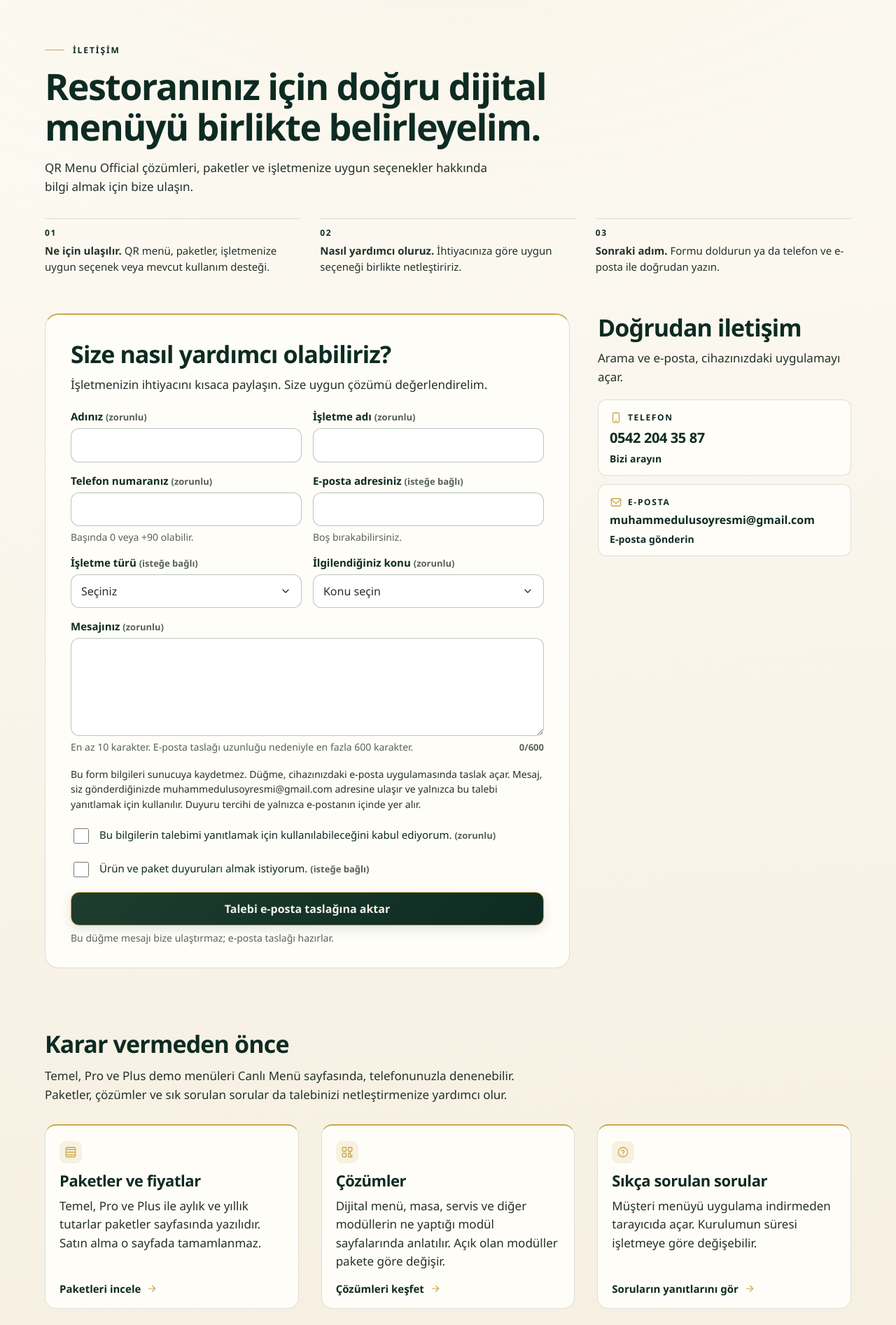
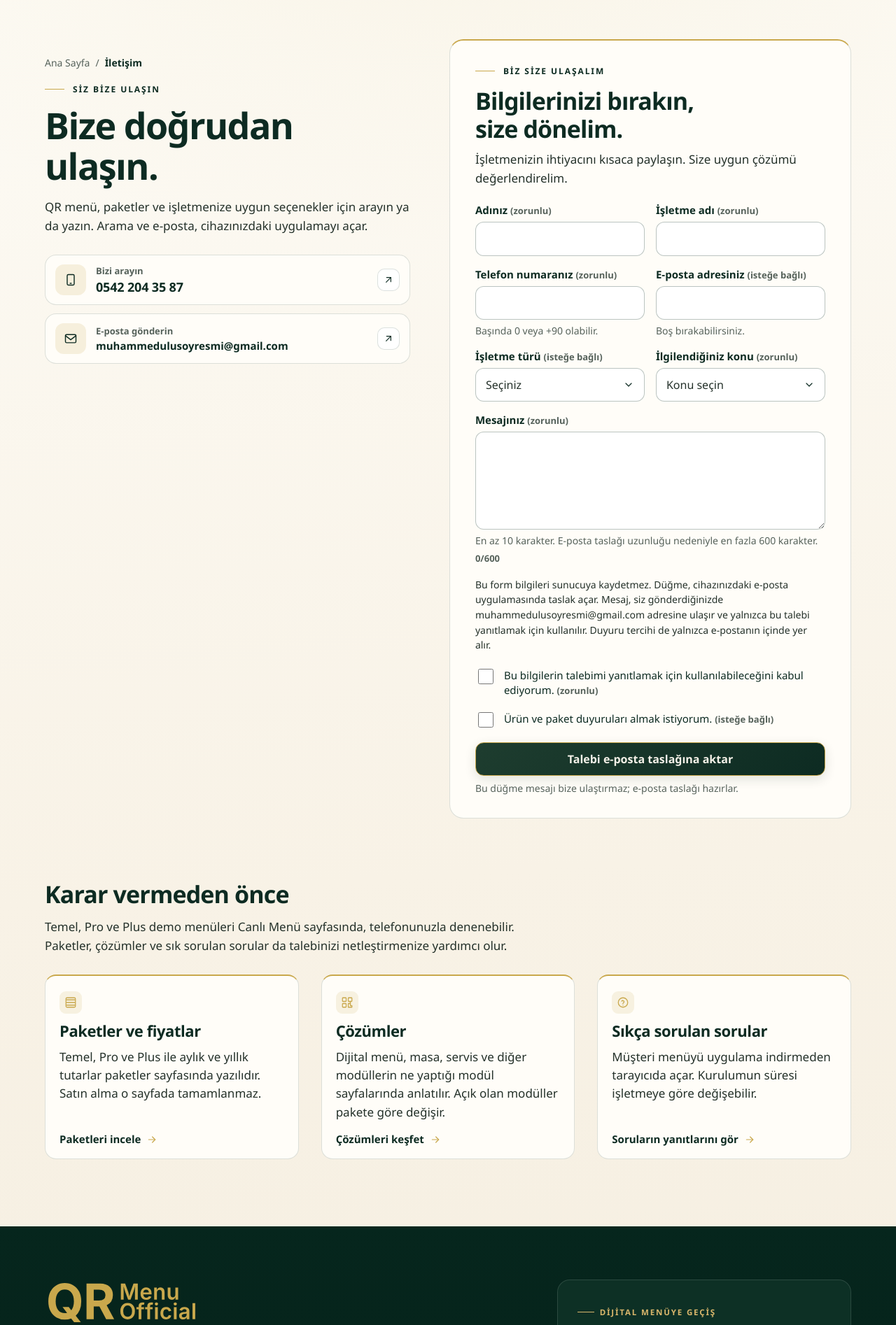
Before and after one commit to mamibeyinizz/anasite, a PHP site: page /iletisim/ in a window 1280 px wide. Shown: the part 77-1971 px from the top of the page at 70% size. Run offline with PHP 8.4, Linux system fonts and the light colour scheme.

Commit message:
İletişim: sol 'Siz bize ulaşın' kanalları, sağ 'Biz size ulaşalım' formu
Hero + yinelenen aside kaldırıldı, tek iki sütunlu düzen; kanal kartları ikon+ok;
mevcut alt çizgiler kaldırıldı (CLAUDE.md).

Co-Authored-By: Claude Sonnet 5.5 <noreply@anthropic.com>
Claude-Session: https://claude.ai/code/session_01FBw9rRh5S5CAuzAUpCc4cQ

```diff
--- a/iletisim/iletisim.css
+++ b/iletisim/iletisim.css
@@ -127,7 +127,6 @@ body.qrmo-contact-page {
 
 .qrmo-contact-lead,
 .qrmo-contact-form-lead,
-.qrmo-contact-aside-lead,
 .qrmo-contact-guide-lead {
   color: var(--qc-text);
   font-size: 16px;
@@ -139,66 +138,10 @@ body.qrmo-contact-page {
   margin-top: 16px;
 }
 
-.qrmo-contact-textlink {
-  display: inline-flex;
-  align-items: center;
-  min-height: 44px;
-  color: var(--qc-green-dark);
-  font-size: 15px;
-  font-weight: 700;
-  line-height: 1.3;
-  text-decoration: underline;
-  text-decoration-color: var(--qc-gold);
-  text-decoration-thickness: 2px;
-  text-underline-offset: 4px;
-}
-
-.qrmo-contact-textlink:hover {
-  text-decoration-color: var(--qc-green-dark);
-}
-
-/* ---------- hero ---------- */
-
-.qrmo-contact-hero {
-  padding: 40px 0 8px;
-}
-
-.qrmo-contact-steps {
-  display: grid;
-  gap: 16px;
-  margin-top: 28px;
-}
-
-.qrmo-contact-steps li {
-  padding-top: 12px;
-  border-top: 1px solid var(--qc-line);
-}
-
-.qrmo-contact-step-no {
-  display: block;
-  margin-bottom: 6px;
-  color: var(--qc-green-dark);
-  font-size: 12px;
-  font-weight: 800;
-  letter-spacing: 0.14em;
-  line-height: 1.3;
-}
-
-.qrmo-contact-steps p {
-  max-width: 36em;
-  color: var(--qc-text);
-  font-size: 15px;
-  line-height: 1.5;
-}
-
-.qrmo-contact-steps strong {
-  font-weight: 700;
-}
-
 /* ---------- talep ---------- */
 
 .qrmo-contact-request {
-  padding: 36px 0 8px;
+  padding: 28px 0 8px;
 }
 
 #talep,
@@ -244,6 +187,7 @@ body.qrmo-contact-page {
 .qrmo-contact-noscript a {
   color: var(--qc-green-dark);
   font-weight: 700;
+  text-decoration: none;
 }
 
 .qrmo-contact-form {
@@ -431,7 +375,6 @@ body.qrmo-contact-page {
 .qrmo-contact-submit,
 .qrmo-contact-copy,
 .qrmo-contact-channel,
-.qrmo-contact-textlink,
 .qrmo-contact-guide-card {
   transition: transform .18s ease, box-shadow .18s ease, background-color .18s ease, border-color .18s ease, color .18s ease, text-decoration-color .18s ease;
 }
@@ -562,86 +505,124 @@ body.qrmo-contact-page {
 
 /* ---------- doğrudan iletişim ---------- */
 
-.qrmo-contact-aside--rail {
-  display: none;
+/* ---------- sol: siz bize ulaşın ---------- */
+
+.qrmo-contact-intro {
+  padding-top: 4px;
 }
 
-.qrmo-contact-aside-lead {
-  margin-top: 10px;
+.qrmo-contact-crumbs {
+  display: flex;
+  align-items: center;
+  gap: 8px;
+  margin: 0 0 8px;
+  color: var(--qc-muted);
+  font-size: 14px;
+  line-height: 1.3;
+}
+
+.qrmo-contact-crumbs a {
+  display: inline-flex;
+  align-items: center;
+  min-height: 44px;
+  color: var(--qc-muted);
+  text-decoration: none;
+}
+
+.qrmo-contact-crumbs a:hover {
+  color: var(--qc-green-dark);
+}
+
+.qrmo-contact-crumbs [aria-current] {
+  color: var(--qc-green-dark);
+  font-weight: 700;
 }
 
 .qrmo-contact-channels {
   display: grid;
   gap: 12px;
-  margin-top: 18px;
+  margin-top: 28px;
+  max-width: 34rem;
 }
 
 .qrmo-contact-channel {
   display: flex;
-  flex-direction: column;
-  gap: 6px;
-  min-height: 44px;
-  padding: 16px 16px 14px;
+  align-items: center;
+  gap: 14px;
+  min-height: 72px;
+  padding: 12px 14px;
   color: inherit;
   text-decoration: none;
   background: var(--qc-paper);
   border: 1px solid var(--qc-line);
+  border-radius: 16px;
+}
+
+.qrmo-contact-channel:hover {
+  background: #fff;
+  border-color: var(--qc-gold);
+}
+
+.qrmo-contact-channel-icon {
+  display: inline-flex;
+  width: 44px;
+  height: 44px;
+  flex: 0 0 auto;
+  align-items: center;
+  justify-content: center;
+  color: var(--qc-green-dark);
+  background: rgba(201, 168, 76, .16);
   border-radius: 12px;
 }
 
-.qrmo-contact-channel:hover {
-  background: var(--qc-cream);
-  border-color: var(--qc-gold);
-}
-
-.qrmo-contact-channel:active {
-  background: rgba(13, 43, 34, .04);
+.qrmo-contact-channel-text {
+  display: flex;
+  min-width: 0;
+  flex: 1 1 auto;
+  flex-direction: column;
+  gap: 2px;
 }
 
 .qrmo-contact-channel-kicker {
-  display: inline-flex;
-  align-items: center;
-  gap: 8px;
-  color: var(--qc-green-dark);
-  font-size: 12px;
-  font-weight: 800;
-  letter-spacing: 0.14em;
+  color: var(--qc-muted);
+  font-size: 13px;
+  font-weight: 700;
   line-height: 1.3;
-  text-transform: uppercase;
-}
-
-.qrmo-contact-channel-kicker svg {
-  flex: 0 0 auto;
-  color: var(--qc-gold);
 }
 
 .qrmo-contact-channel-value {
   color: var(--qc-green-dark);
-  font-size: 20px;
+  font-size: 18px;
   font-weight: 700;
-  letter-spacing: -0.02em;
+  letter-spacing: -0.01em;
   line-height: 1.35;
   user-select: text;
 }
 
 .qrmo-contact-channel-value--email {
-  font-size: 16px;
+  font-size: 15px;
   letter-spacing: 0;
   overflow-wrap: anywhere;
-  word-break: break-word;
 }
 
-.qrmo-contact-channel-action {
-  margin-top: 2px;
+.qrmo-contact-channel-arrow {
+  display: inline-flex;
+  width: 32px;
+  height: 32px;
+  flex: 0 0 auto;
+  align-items: center;
+  justify-content: center;
   color: var(--qc-green-dark);
-  font-size: 14px;
-  font-weight: 700;
-  letter-spacing: 0.01em;
-  line-height: 1.3;
+  background: #fff;
+  border: 1px solid var(--qc-line);
+  border-radius: 10px;
+  transition: transform .18s ease, background-color .18s ease, color .18s ease;
 }
 
-.qrmo-contact-channel:hover .qrmo-contact-channel-action {
-  color: var(--qc-green-hover);
+.qrmo-contact-channel:hover .qrmo-contact-channel-arrow {
+  color: var(--qc-cream);
+  background: var(--qc-green-dark);
+  transform: translate(2px, -2px);
 }
 
 /* ---------- karar desteği ---------- */
@@ -745,6 +726,12 @@ body.qrmo-contact-page {
 
 /* ---------- kırılımlar ---------- */
 
+@media (max-width: 420px) {
+  .qrmo-contact-channel-value--email {
+    font-size: 13px;
+  }
+}
+
 @media (max-width: 360px) {
   .qrmo-contact-h1 {
     font-size: 32px;
@@ -776,18 +763,9 @@ body.qrmo-contact-page {
 
   .qrmo-contact-lead,
   .qrmo-contact-form-lead,
-  .qrmo-contact-aside-lead,
   .qrmo-contact-guide-lead,
   .qrmo-contact-guide-list p {
     font-size: 17px;
-  }
-}
-
-@media (min-width: 800px) {
-  .qrmo-contact-steps {
-    grid-template-columns: repeat(3, minmax(0, 1fr));
-    gap: 22px 28px;
-    margin-top: 32px;
   }
 }
 
@@ -796,12 +774,8 @@ body.qrmo-contact-page {
     font-size: 48px;
   }
 
-  .qrmo-contact-hero {
-    padding: 64px 0 8px;
-  }
-
   .qrmo-contact-request {
-    padding: 48px 0 8px;
+    padding: 56px 0 8px;
   }
 
   .qrmo-contact-form-panel {
@@ -815,35 +789,19 @@ body.qrmo-contact-page {
 
 @media (min-width: 1000px) {
   .qrmo-contact-split {
-    grid-template-columns: minmax(0, 1.45fr) minmax(270px, 0.7fr);
-    gap: 40px;
+    grid-template-columns: minmax(0, 1fr) minmax(0, 1.1fr);
+    gap: 56px;
   }
 
-  .qrmo-contact-form-panel {
-    grid-column: 1;
-    grid-row: 1;
-  }
-
-  .qrmo-contact-aside--stack {
-    display: none;
-  }
-
-  .qrmo-contact-aside--rail {
-    display: block;
-    grid-column: 2;
-    grid-row: 1;
+  .qrmo-contact-intro {
+    position: sticky;
+    top: calc(var(--qrmo-gh-h, 94px) + 24px);
+    padding-top: 12px;
   }
 
   .qrmo-contact-guide-list {
     grid-template-columns: repeat(3, minmax(0, 1fr));
     gap: 28px 32px;
-  }
-}
-
-@media (min-width: 1000px) and (min-height: 760px) {
-  .qrmo-contact-aside--rail {
-    position: sticky;
-    top: calc(var(--qrmo-gh-h, 94px) + 16px);
   }
 }
 
@@ -875,10 +833,7 @@ body.qrmo-contact-page button.qrmo-gh-link--pending,
 body.qrmo-contact-page button.qrmo-gf-link-pending,
 body.qrmo-contact-page button.qrmo-gh-d-card--pending {
   cursor: help;
-  text-decoration: underline;
-  text-decoration-style: dashed;
-  text-decoration-color: rgba(201, 168, 76, .85);
-  text-underline-offset: 3px;
+  text-decoration: none;
 }
 
 body.qrmo-contact-page .qrmo-gh-in .qrmo-cta-note {
@@ -907,7 +862,8 @@ body.qrmo-contact-page .qrmo-gf-in .qrmo-cta-note {
   }
 
   .qrmo-contact-submit:hover,
-  .qrmo-contact-submit:active {
+  .qrmo-contact-submit:active,
+  .qrmo-contact-channel:hover .qrmo-contact-channel-arrow {
     transform: none;
   }
 
--- a/iletisim/index.html
+++ b/iletisim/index.html
@@ -191,59 +191,42 @@
 </header>
 <!-- QRMO:HEADER:END -->
 <main class="qrmo-contact" id="icerik">
-  <header class="qrmo-contact-hero">
-    <div class="qrmo-contact-inner">
-      <p class="qrmo-contact-kicker"><span aria-hidden="true"></span>İLETİŞİM</p>
-      <h1 class="qrmo-contact-h1">Restoranınız için doğru dijital menüyü birlikte belirleyelim.</h1>
-      <p class="qrmo-contact-lead">QR Menu Official çözümleri, paketler ve işletmenize uygun seçenekler hakkında bilgi almak için bize ulaşın.</p>
-      <ol class="qrmo-contact-steps">
-        <li>
-          <span class="qrmo-contact-step-no" aria-hidden="true">01</span>
-          <p><strong>Ne için ulaşılır.</strong> QR menü, paketler, işletmenize uygun seçenek veya mevcut kullanım desteği.</p>
-        </li>
-        <li>
-          <span class="qrmo-contact-step-no" aria-hidden="true">02</span>
-          <p><strong>Nasıl yardımcı oluruz.</strong> İhtiyacınıza göre uygun seçeneği birlikte netleştiririz.</p>
-        </li>
-        <li>
-          <span class="qrmo-contact-step-no" aria-hidden="true">03</span>
-          <p><strong>Sonraki adım.</strong> Formu doldurun ya da telefon ve e-posta ile doğrudan yazın.</p>
-        </li>
-      </ol>
-    </div>
-  </header>
-
-  <section class="qrmo-contact-request" aria-label="Talep formu ve doğrudan iletişim">
+  <section class="qrmo-contact-request" aria-label="İletişim">
     <div class="qrmo-contact-inner qrmo-contact-split">
-      <aside class="qrmo-contact-aside qrmo-contact-aside--stack" aria-label="Doğrudan iletişim" data-qrmo-contact-aside="stack">
-        <h2 class="qrmo-contact-h2">Doğrudan iletişim</h2>
-        <p class="qrmo-contact-aside-lead">Arama ve e-posta, cihazınızdaki uygulamayı açar.</p>
+      <div class="qrmo-contact-intro">
+        <nav class="qrmo-contact-crumbs" aria-label="Sayfa yolu">
+          <a href="../">Ana Sayfa</a><span aria-hidden="true">/</span><span aria-current="page">İletişim</span>
+        </nav>
+        <p class="qrmo-contact-kicker"><span aria-hidden="true"></span>SİZ BİZE ULAŞIN</p>
+        <h1 class="qrmo-contact-h1">Bize doğrudan ulaşın.</h1>
+        <p class="qrmo-contact-lead">QR menü, paketler ve işletmenize uygun seçenekler için arayın ya da yazın. Arama ve e-posta, cihazınızdaki uygulamayı açar.</p>
         <ul class="qrmo-contact-channels">
             <li>
               <a class="qrmo-contact-channel" href="tel:+905422043587">
-              <span class="qrmo-contact-channel-kicker">
-                <svg viewBox="0 0 24 24" width="18" height="18" fill="none" stroke="currentColor" stroke-width="1.7" stroke-linecap="round" stroke-linejoin="round" aria-hidden="true" focusable="false"><path d="M8 3h8a2 2 0 0 1 2 2v14a2 2 0 0 1-2 2H8a2 2 0 0 1-2-2V5a2 2 0 0 1 2-2Z"/><path d="M11 18h2"/></svg>
-                Telefon
+                <span class="qrmo-contact-channel-icon" aria-hidden="true"><svg viewBox="0 0 24 24" width="20" height="20" fill="none" stroke="currentColor" stroke-width="1.7" stroke-linecap="round" stroke-linejoin="round" focusable="false"><path d="M8 3h8a2 2 0 0 1 2 2v14a2 2 0 0 1-2 2H8a2 2 0 0 1-2-2V5a2 2 0 0 1 2-2Z"/><path d="M11 18h2"/></svg></span>
+                <span class="qrmo-contact-channel-text">
+                  <span class="qrmo-contact-channel-kicker">Bizi arayın</span>
+                  <span class="qrmo-contact-channel-value">0542 204 35 87</span>
                 </span>
-              <span class="qrmo-contact-channel-value">0542 204 35 87</span>
-              <span class="qrmo-contact-channel-action">Bizi arayın</span>
+                <span class="qrmo-contact-channel-arrow" aria-hidden="true"><svg viewBox="0 0 24 24" width="16" height="16" fill="none" stroke="currentColor" stroke-width="1.8" stroke-linecap="round" stroke-linejoin="round" focusable="false"><path d="M7 17 17 7"/><path d="M8 7h9v9"/></svg></span>
               </a>
             </li>
             <li>
               <a class="qrmo-contact-channel" href="mailto:muhammedulusoyresmi@gmail.com">
-              <span class="qrmo-contact-channel-kicker">
-                <svg viewBox="0 0 24 24" width="18" height="18" fill="none" stroke="currentColor" stroke-width="1.7" stroke-linecap="round" stroke-linejoin="round" aria-hidden="true" focusable="false"><rect x="3" y="5" width="18" height="14" rx="2"/><path d="m3 7 9 7 9-7"/></svg>
-                E-posta
+                <span class="qrmo-contact-channel-icon" aria-hidden="true"><svg viewBox="0 0 24 24" width="20" height="20" fill="none" stroke="currentColor" stroke-width="1.7" stroke-linecap="round" stroke-linejoin="round" focusable="false"><rect x="3" y="5" width="18" height="14" rx="2"/><path d="m3 7 9 7 9-7"/></svg></span>
+                <span class="qrmo-contact-channel-text">
+                  <span class="qrmo-contact-channel-kicker">E-posta gönderin</span>
+                  <span class="qrmo-contact-channel-value qrmo-contact-channel-value--email">muhammedulusoyresmi@gmail.com</span>
                 </span>
-              <span class="qrmo-contact-channel-value qrmo-contact-channel-value--email">muhammedulusoyresmi@gmail.com</span>
-              <span class="qrmo-contact-channel-action">E-posta gönderin</span>
+                <span class="qrmo-contact-channel-arrow" aria-hidden="true"><svg viewBox="0 0 24 24" width="16" height="16" fill="none" stroke="currentColor" stroke-width="1.8" stroke-linecap="round" stroke-linejoin="round" focusable="false"><path d="M7 17 17 7"/><path d="M8 7h9v9"/></svg></span>
               </a>
             </li>
         </ul>
-      </aside>
+      </div>
 
       <div class="qrmo-contact-form-panel" id="talep">
-        <h2 class="qrmo-contact-h2" id="qrmo-contact-form-title">Size nasıl yardımcı olabiliriz?</h2>
+        <p class="qrmo-contact-kicker"><span aria-hidden="true"></span>BİZ SİZE ULAŞALIM</p>
+        <h2 class="qrmo-contact-h2" id="qrmo-contact-form-title">Bilgilerinizi bırakın, size dönelim.</h2>
         <p class="qrmo-contact-form-lead" id="qrmo-contact-form-lead">İşletmenizin ihtiyacını kısaca paylaşın. Size uygun çözümü değerlendirelim.</p>
         <noscript>
           <p class="qrmo-contact-noscript">Form kontrolü JavaScript ile çalışır. JavaScript kapalıyken <a href="tel:+905422043587">0542 204 35 87</a> numarasını arayabilir veya <a href="mailto:muhammedulusoyresmi@gmail.com">muhammedulusoyresmi@gmail.com</a> adresine yazabilirsiniz.</p>
@@ -324,34 +307,9 @@
           <div class="qrmo-contact-status" id="qrmo-contact-status" role="status" aria-live="polite"></div>
         </form>
       </div>
-      <aside class="qrmo-contact-aside qrmo-contact-aside--rail" aria-label="Doğrudan iletişim" data-qrmo-contact-aside="rail" aria-hidden="true">
-        <h2 class="qrmo-contact-h2">Doğrudan iletişim</h2>
-        <p class="qrmo-contact-aside-lead">Arama ve e-posta, cihazınızdaki uygulamayı açar.</p>
-        <ul class="qrmo-contact-channels">
-          <li>
-            <a class="qrmo-contact-channel" href="tel:+905422043587">
-              <span class="qrmo-contact-channel-kicker">
-                <svg viewBox="0 0 24 24" width="18" height="18" fill="none" stroke="currentColor" stroke-width="1.7" stroke-linecap="round" stroke-linejoin="round" aria-hidden="true" focusable="false"><path d="M8 3h8a2 2 0 0 1 2 2v14a2 2 0 0 1-2 2H8a2 2 0 0 1-2-2V5a2 2 0 0 1 2-2Z"/><path d="M11 18h2"/></svg>
-                Telefon
-              </span>
-              <span class="qrmo-contact-channel-value">0542 204 35 87</span>
-              <span class="qrmo-contact-channel-action">Bizi arayın</span>
-            </a>
-          </li>
-          <li>
-            <a class="qrmo-contact-channel" href="mailto:muhammedulusoyresmi@gmail.com">
-              <span class="qrmo-contact-channel-kicker">
-                <svg viewBox="0 0 24 24" width="18" height="18" fill="none" stroke="currentColor" stroke-width="1.7" stroke-linecap="round" stroke-linejoin="round" aria-hidden="true" focusable="false"><rect x="3" y="5" width="18" height="14" rx="2"/><path d="m3 7 9 7 9-7"/></svg>
-                E-posta
-              </span>
-              <span class="qrmo-contact-channel-value qrmo-contact-channel-value--email">muhammedulusoyresmi@gmail.com</span>
-              <span class="qrmo-contact-channel-action">E-posta gönderin</span>
-            </a>
-          </li>
-        </ul>
-      </aside>
     </div>
   </section>
+
 
   <section class="qrmo-contact-guide" aria-labelledby="qrmo-contact-guide-title">
     <div class="qrmo-contact-inner">
```
Also changed, not shown: iletisim/iletisim.js (+0 -15 lines), iletisim/qa.mjs (+14 -19 lines). Lines whose indentation alone changed are shown as unchanged.
